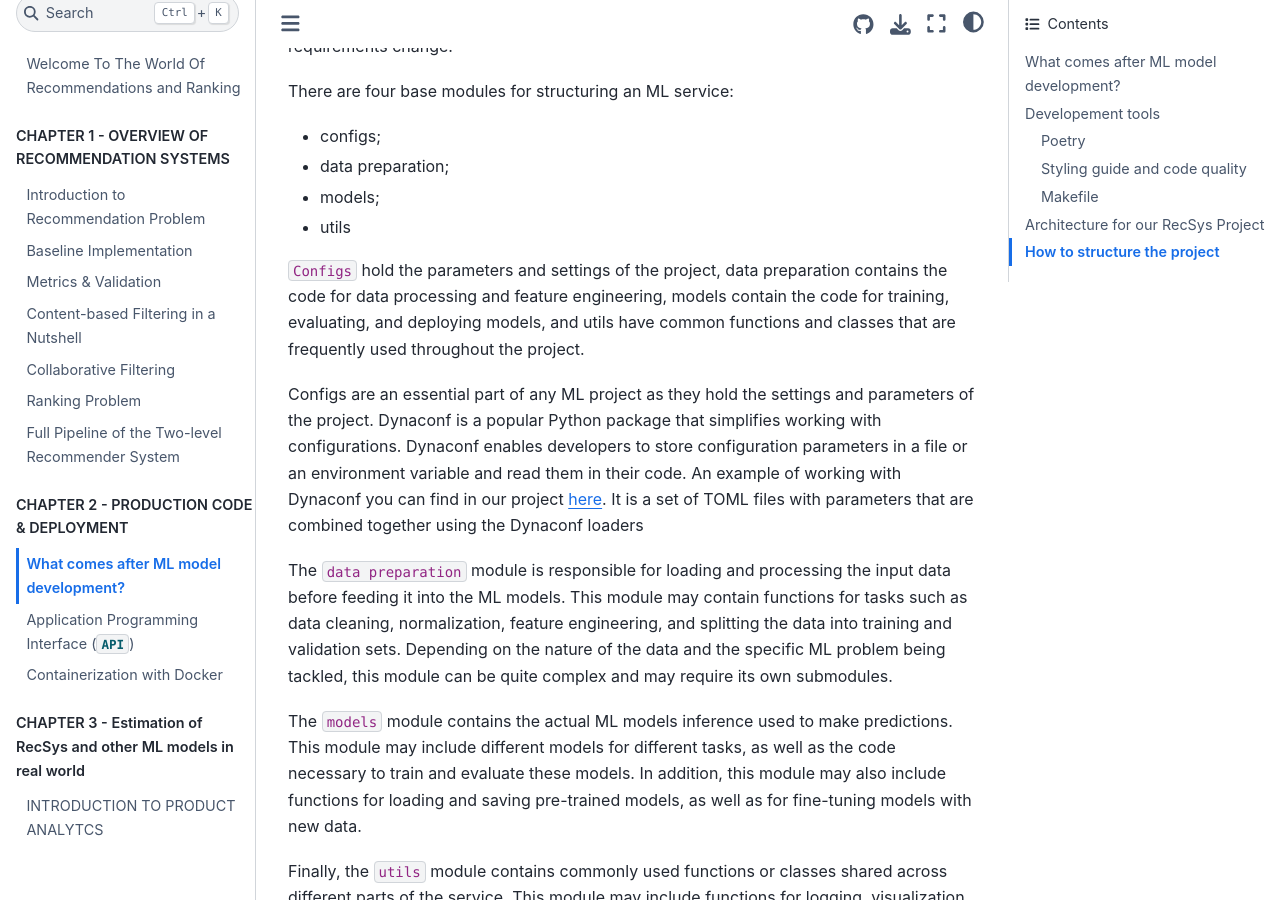
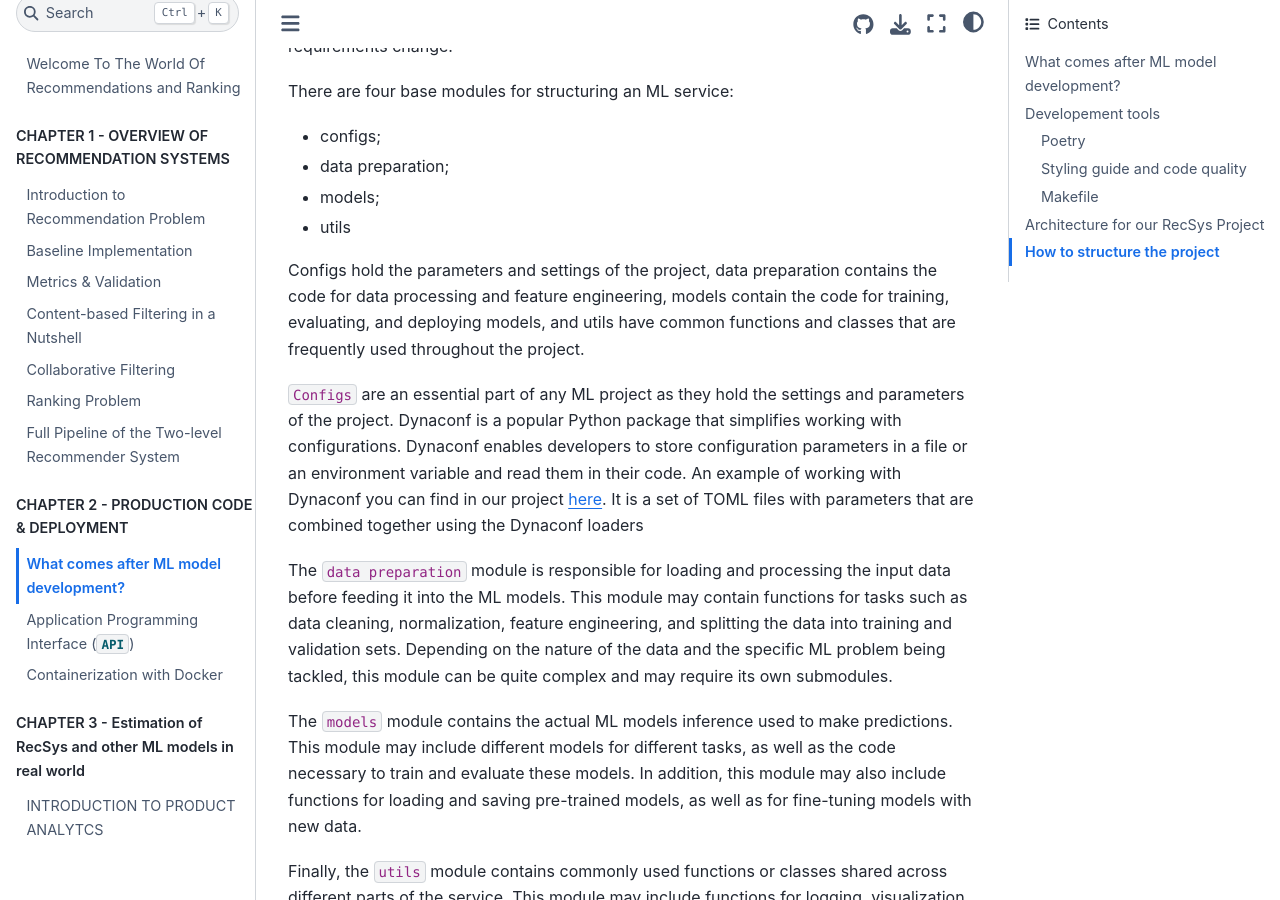
Before and after one commit to kshurik/rekkobook, a Jupyter Book: the page built from docs/chapter2/intro_to_deployment.md, in a window 1280 px wide and 900 px high, scrolled down 8043 px. Built offline with Jupyter Book 1.0.4 settings and Sphinx 7.4.7 and the Sphinx Book theme 1.1.4, drawn with Linux system fonts in a browser that asks for light colours.

Commit message:
added structuring module

```diff
--- a/docs/chapter2/intro_to_deployment.md
+++ b/docs/chapter2/intro_to_deployment.md
@@ -381,11 +381,12 @@ There are four base modules for structuring an ML service:
 - models;
 - utils
 
-`Configs` hold the parameters and settings of the project, data preparation contains the code
+Configs hold the parameters and settings of the project, data preparation contains the code
 for data processing and feature engineering, models contain the code for training, evaluating,
 and deploying models, and utils have common functions and classes that are frequently used throughout the project.
 
-Configs are an essential part of any ML project as they hold the settings and parameters of
+
+`Configs` are an essential part of any ML project as they hold the settings and parameters of
 the project. Dynaconf is a popular Python package that simplifies working with configurations.
 Dynaconf enables developers to store configuration parameters in a file or an environment
 variable and read them in their code. An example of working with Dynaconf you can find in our project [here](https://github.com/kshurik/rekkobook/tree/chapter2/api_example/supplements/recsys/configs). It is a set of TOML files with parameters that
```
